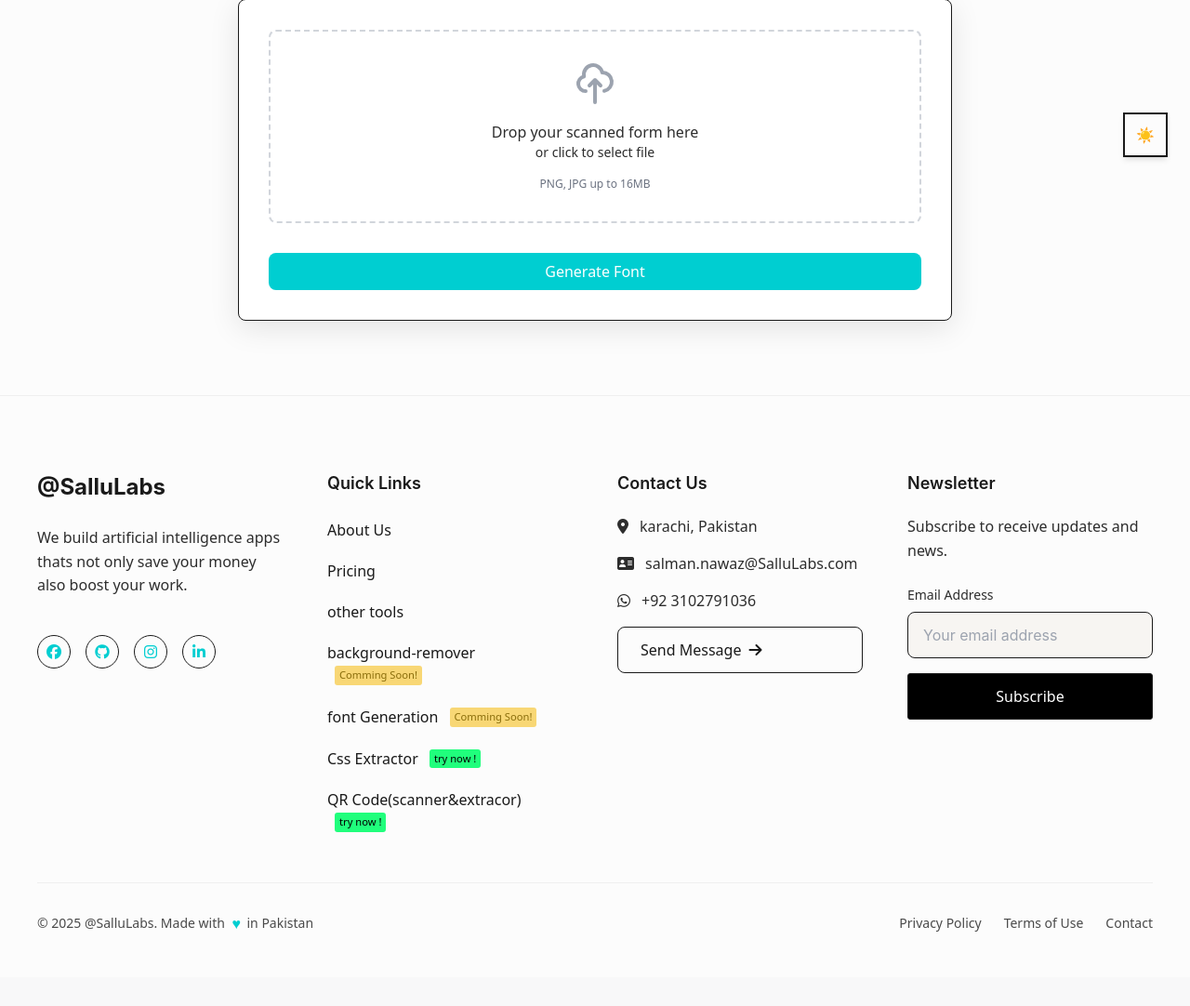
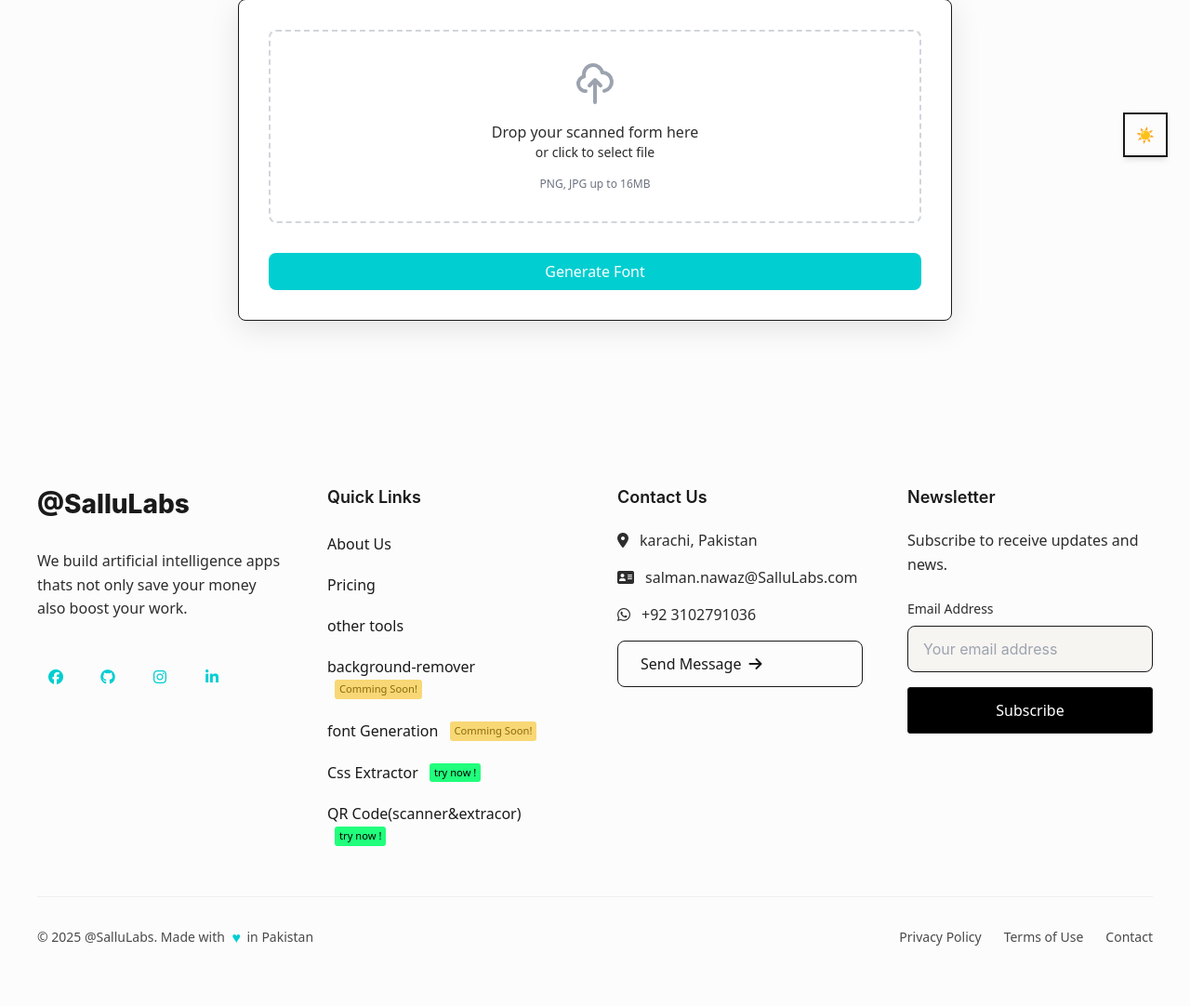
Before and after one commit to Johny111ishxb/ai-font-gen, a Flask app: page / in a window 1280 px wide. Shown: the part 607-1689 px from the top of the page at 93% size. Before the commit the page ends 1609 px from the top, so only its background shows below. Run offline with Flask 3, Linux system fonts and the light colour scheme; some libraries are stand-ins or nearby versions; some web fonts are replaced.

Commit message:
Update footer.css

```diff
--- a/static/footer.css
+++ b/static/footer.css
@@ -45,10 +45,11 @@
 /* Footer */
 footer {
   background: var(--paper-white);
-  padding: 5rem 2rem 3rem;
+  padding: 6rem 2.5rem 4rem; /* More generous padding for a fresh, open feel */
   color: var(--ink-medium);
-  border-top: 1px solid var(--paper-border);
+  border-top: 1px solid rgba(var(--paper-border), 0.5);
   position: relative;
+  transition: background 0.3s ease; /* Smooth theme transitions */
 }
 
 footer::before {
@@ -57,16 +58,18 @@ footer::before {
   top: 0;
   left: 0;
   right: 0;
-  height: 4px;
-  background: linear-gradient(to right,
-    var(--accent-primary),
-    var(--accent-secondary),
-    var(--accent-primary));
-  opacity: 0.8;
+  height: 6px; /* Thicker for bolder impact */
+  background: linear-gradient(
+    to right,
+    var(--accent-warm),
+    rgba(var(--accent-warm), 0.7) 50%,
+    var(--accent-primary)
+  ); /* Vibrant gradient for freshness */
+  opacity: 0.9;
+  transition: opacity 0.3s ease;
 }
-
 .footer-container {
-  max-width: 1200px;
+  max-width: 1280px;
   margin: 0 auto;
 }
 
@@ -84,11 +87,13 @@ footer::before {
 
 .footer-logo {
   font-family: var(--font-display);
-  font-size: 1.5rem;
-  font-weight: 700;
-  margin-bottom: 1.5rem;
+  font-size: 1.75rem; /* Larger for bold presence */
+  font-weight: 800; /* Bolder for freshness */
+  margin-bottom: 1.75rem;
   color: var(--ink-dark);
+  position: relative;
   display: inline-block;
+  transition: color 0.3s ease;
 }
 
 .footer-description {
@@ -150,22 +155,21 @@ footer::before {
   display: flex;
   align-items: center;
   justify-content: center;
-  width: 36px;
-  height: 36px;
+  width: 40px; /* Larger for modern touch */
+  height: 40px;
   border-radius: 50%;
-  border: 1px solid var(--ink-dark);
-  background: transparent;
+  border: 1px solid rgba(var(--ink-dark), 0.7);
+  background: linear-gradient(135deg, rgba(var(--accent-warm), 0.1), transparent); /* Subtle gradient */
   color: var(--accent-warm);
-  transition: all var(--transition-normal);
+  transition: all 0.3s ease;
 }
 
 .social-icon:hover {
-  background: var(--accent-primary);
+  background: var(--accent-warm);
   color: white;
-  transform: translateY(-3px);
-  box-shadow: var(--shadow-md);
+  transform: translateY(-4px) scale(1.05); /* More dynamic lift */
+  box-shadow: 0 4px 12px rgba(var(--accent-warm), 0.3);
 }
-
 /* Newsletter */
 .newsletter-form {
   display: flex;
```
